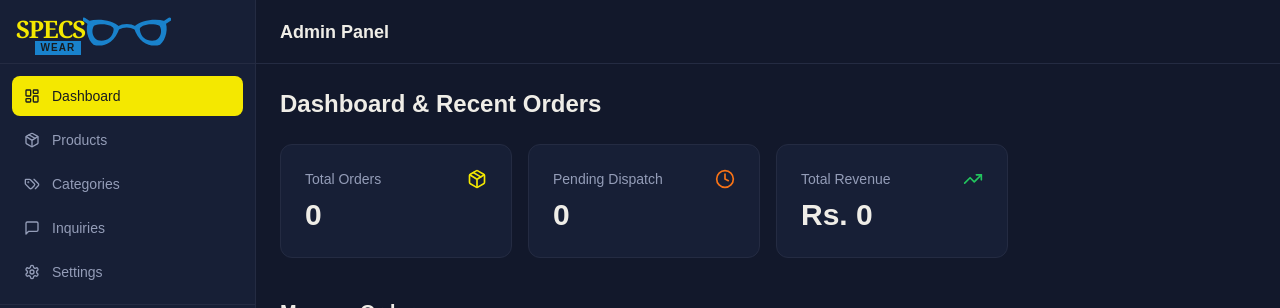
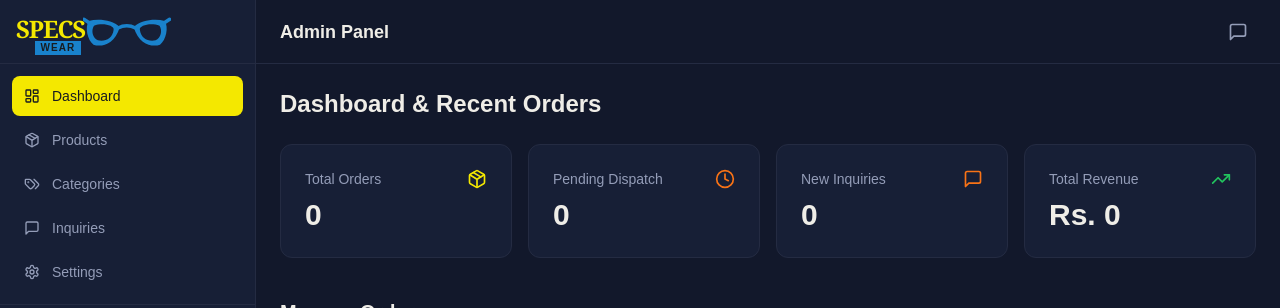
Before and after one commit to Mohid05/specs-wear, a React (Vite) app: page /admin in a window 1280 px wide. Shown: the top 308 px of the page. Built offline with nearby package versions, Linux system fonts and the light colour scheme; no server answers; the database is empty; sample sign-in values are in the browser's storage; the HTML template or start-up script is replaced by a standard one; a web font is replaced by a local one.

Commit message:
inquiry counter addded

```diff
--- a/src/components/AdminLayout.tsx
+++ b/src/components/AdminLayout.tsx
@@ -2,6 +2,8 @@ import { Link, Outlet, useLocation, Navigate, useNavigate } from "react-router-d
 import { useState, useEffect } from "react";
 import { LayoutDashboard, Package, Tags, MessageSquare, Image, Settings, Users, Menu, X, LogOut, ArrowLeft } from "lucide-react";
 import { toast } from "sonner";
+import { useQuery } from "@tanstack/react-query";
+import { supabase } from "@/lib/supabase";
 import SpecsLogo from "@/components/SpecsLogo";
 
 const adminLinks = [
@@ -16,6 +18,23 @@ export default function AdminLayout() {
   const [sidebarOpen, setSidebarOpen] = useState(false);
   const { pathname } = useLocation();
   const navigate = useNavigate();
+
+  // Fetch unread inquiries list (unified with Dashboard for cache sync)
+  const { data: unreadInquiries = [] } = useQuery({
+    queryKey: ['admin-unread-count'],
+    queryFn: async () => {
+      const { data, error } = await supabase
+        .from('contact_messages')
+        .select('*')
+        .eq('status', 'unread');
+
+      if (error) throw error;
+      return data || [];
+    },
+    refetchInterval: 30000,
+  });
+
+  const unreadCount = unreadInquiries.length;
 
   const isAdmin = localStorage.getItem("isAdmin") === "true";
 
@@ -87,8 +106,15 @@ export default function AdminLayout() {
         <nav className="flex flex-col gap-1 p-3">
           {adminLinks.map((l) => (
             <Link key={l.path} to={l.path} onClick={() => setSidebarOpen(false)}
-              className={`flex items-center gap-3 rounded-lg px-3 py-2.5 text-sm font-medium transition-colors ${pathname === l.path ? "bg-primary text-primary-foreground" : "text-muted-foreground hover:bg-secondary hover:text-foreground"}`}>
-              <l.icon className="h-4 w-4" /> {l.label}
+              className={`flex items-center justify-between rounded-lg px-3 py-2.5 text-sm font-medium transition-colors ${pathname === l.path ? "bg-primary text-primary-foreground" : "text-muted-foreground hover:bg-secondary hover:text-foreground"}`}>
+              <div className="flex items-center gap-3">
+                <l.icon className="h-4 w-4" /> {l.label}
+              </div>
+              {l.label === "Inquiries" && unreadCount > 0 && (
+                <span className="ml-auto flex h-5 min-w-[20px] items-center justify-center rounded-full bg-primary px-1.5 text-[10px] font-bold text-primary-foreground shadow-sm">
+                  {unreadCount}
+                </span>
+              )}
             </Link>
           ))}
         </nav>
@@ -106,9 +132,18 @@ export default function AdminLayout() {
       </aside>
       {sidebarOpen && <div className="fixed inset-0 z-40 bg-background/50 lg:hidden" onClick={() => setSidebarOpen(false)} />}
       <div className="flex flex-1 flex-col">
-        <header className="flex h-16 items-center gap-4 border-b border-border px-4 lg:px-6">
-          <button className="lg:hidden text-foreground" onClick={() => setSidebarOpen(true)}><Menu className="h-5 w-5" /></button>
-          <h2 className="font-display text-lg font-semibold text-foreground">Admin Panel</h2>
+        <header className="flex h-16 items-center justify-between border-b border-border px-4 lg:px-6">
+          <div className="flex items-center gap-4">
+            <button className="lg:hidden text-foreground" onClick={() => setSidebarOpen(true)}><Menu className="h-5 w-5" /></button>
+            <h2 className="font-display text-lg font-semibold text-foreground">Admin Panel</h2>
+          </div>
+
+          <Link to="/admin/inquiries" className="relative p-2 text-muted-foreground hover:text-primary transition-colors">
+            <MessageSquare className="h-5 w-5" />
+            {unreadCount > 0 && (
+              <span className="absolute top-1.5 right-1.5 h-2 w-2 rounded-full bg-red-500 ring-2 ring-card" />
+            )}
+          </Link>
         </header>
         <main className="flex-1 p-4 lg:p-6"><Outlet /></main>
       </div>
--- a/src/pages/admin/AdminDashboard.tsx
+++ b/src/pages/admin/AdminDashboard.tsx
@@ -20,9 +20,23 @@ export default function AdminDashboard() {
     }
   });
 
+  // Fetch unread inquiries
+  const { data: inquiries = [] } = useQuery({
+    queryKey: ['admin-unread-count'],
+    queryFn: async () => {
+      const { data, error } = await supabase
+        .from('contact_messages')
+        .select('*')
+        .eq('status', 'unread');
+      if (error) throw error;
+      return data;
+    }
+  });
+
   // Analytics based on live orders
   const totalOrders = orders.length;
   const pendingOrders = orders.filter(o => o.status === 'pending').length;
+  const newInquiries = inquiries.length;
   const totalRevenue = orders.reduce((sum, o) => sum + Number(o.total_amount), 0);
 
   const deleteMutation = useMutation({
@@ -71,6 +85,13 @@ export default function AdminDashboard() {
             <Clock className="h-5 w-5 text-orange-500" />
           </div>
           <p className="mt-2 text-3xl font-bold text-foreground">{pendingOrders}</p>
+        </div>
+        <div className="rounded-xl border border-border bg-card p-6">
+          <div className="flex items-center justify-between">
+            <p className="text-sm text-muted-foreground">New Inquiries</p>
+            <MessageSquare className="h-5 w-5 text-orange-500" />
+          </div>
+          <p className="mt-2 text-3xl font-bold text-foreground">{newInquiries}</p>
         </div>
         <div className="rounded-xl border border-border bg-card p-6">
           <div className="flex items-center justify-between">
--- a/src/pages/admin/AdminInquiries.tsx
+++ b/src/pages/admin/AdminInquiries.tsx
@@ -27,6 +27,7 @@ export default function AdminInquiries() {
     },
     onSuccess: () => {
       queryClient.invalidateQueries({ queryKey: ['admin-inquiries'] });
+      queryClient.invalidateQueries({ queryKey: ['admin-unread-count'] });
       toast.success("Message deleted successfully");
     },
     onError: (err) => {
@@ -41,6 +42,7 @@ export default function AdminInquiries() {
     },
     onSuccess: () => {
       queryClient.invalidateQueries({ queryKey: ['admin-inquiries'] });
+      queryClient.invalidateQueries({ queryKey: ['admin-unread-count'] });
     }
   });
 
```
